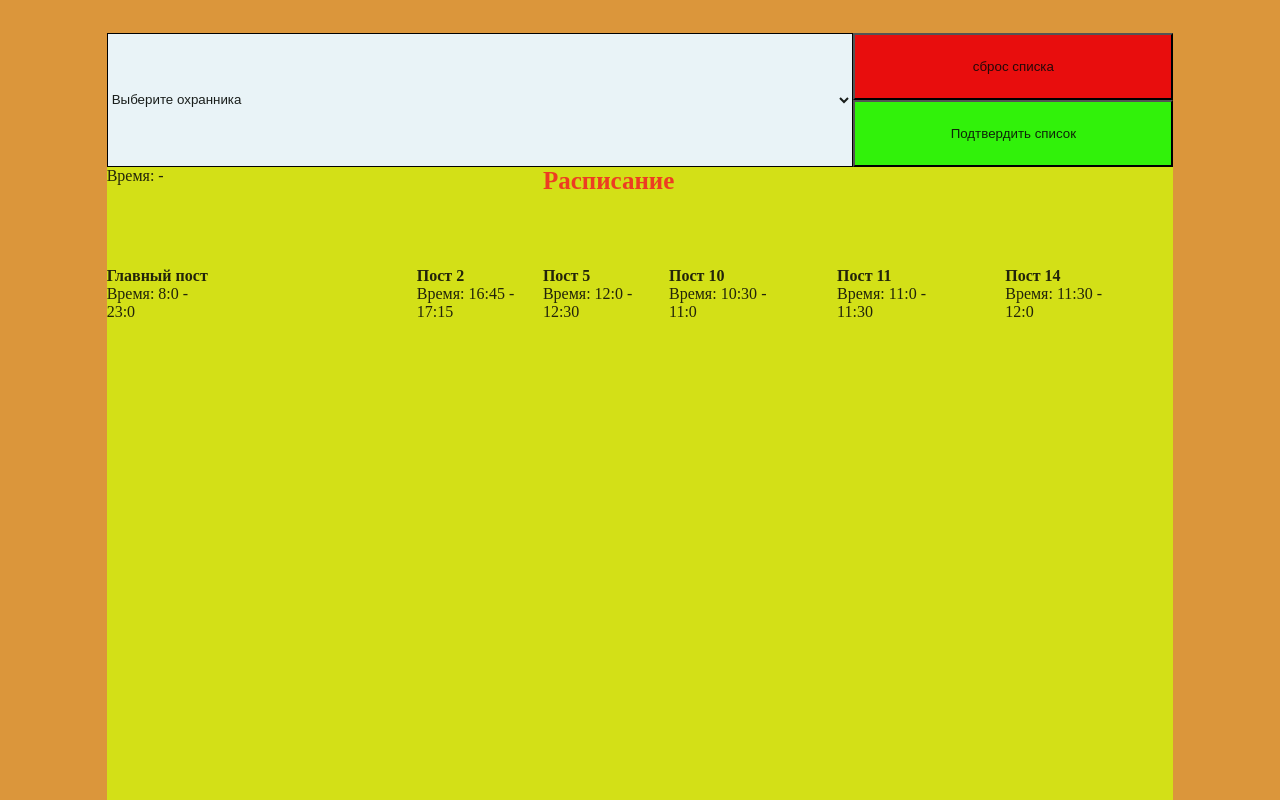
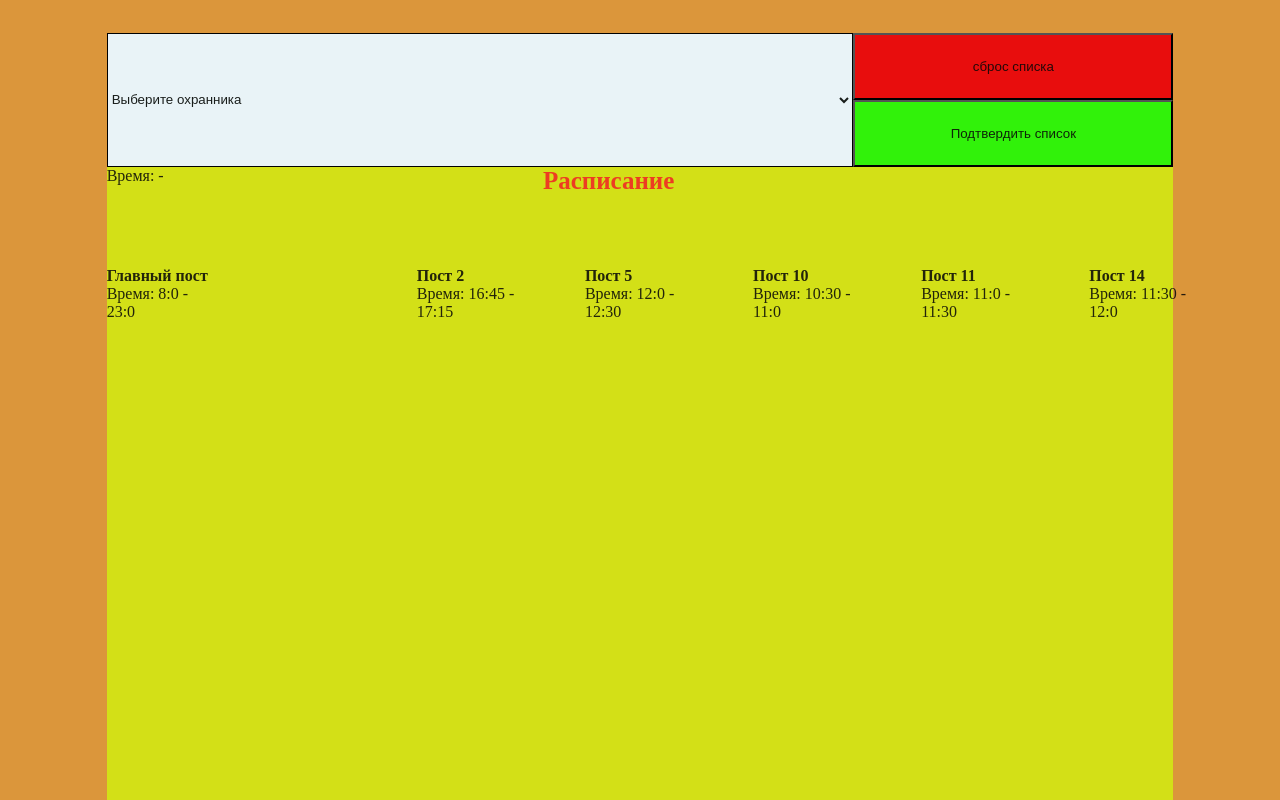
Before and after one commit to loginVeb/pwaturbo, a Next.js app: page / in a window 1280 px wide. Built offline with nearby package versions, Linux system fonts and the light colour scheme.

Commit message:
ref rab2

```diff
--- a/app/page.module.css
+++ b/app/page.module.css
@@ -69,22 +69,22 @@
 } */
 
 .postId1{
-  grid-area: 2/1/25/6;
+  grid-area: 2/1/25/7;
 }
 .postId2{
-  grid-area: 2/7/25/9;
+  grid-area: 2/7/25/11;
 }
 .postId5{
-  grid-area: 2/10/25/12;
+  grid-area: 2/11/25/15;
 }
 .postId10{
-  grid-area: 2/13/25/16;
+  grid-area: 2/15/25/19;
 }
 .postId11{
-  grid-area: 2/17/25/20;
+  grid-area: 2/19/25/23;
 }
 .postId14{
-  grid-area: 2/21/25/25;
+  grid-area: 2/23/25/25;
 }
 
 .listItem{
```
